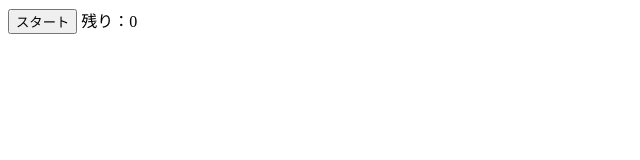
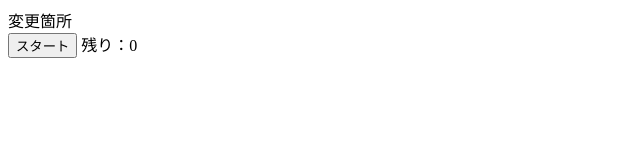
Before and after one commit to yochimonji/20210623, a plain HTML site: page index.html in a window 1280 px wide. Shown: the whole page, without its empty margins (0-640 px from the left). Drawn offline with Linux system fonts and the light colour scheme.

Commit message:
update test

```diff
--- a/index.html
+++ b/index.html
@@ -9,6 +9,7 @@
 </head>
 <body>
     <div id="app"></div>
+    <div>変更箇所</div>
     <div>
         <button id="start-button">スタート</button>
         残り：<span id="residue"></span>
```
